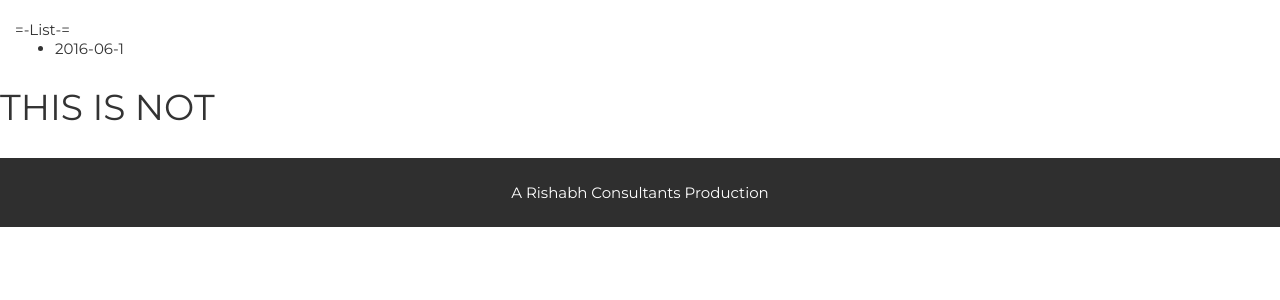
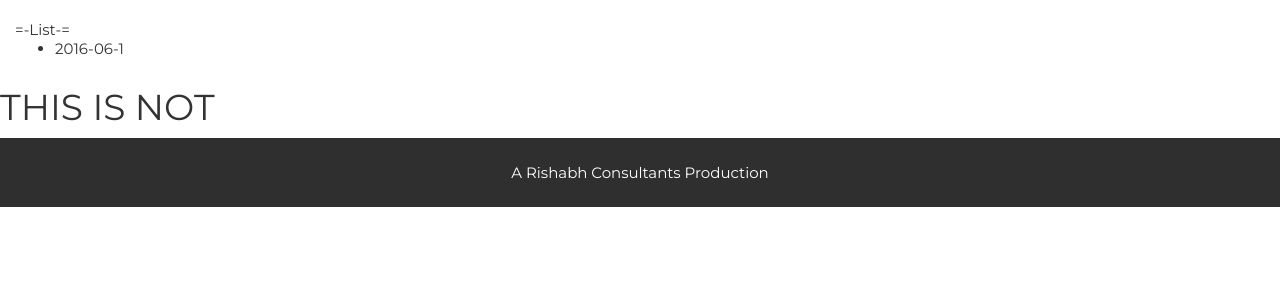
Before and after one commit to rishabhnehra/RCfinal, a Django app: page /dev/dd/ in a window 1280 px wide. Shown: the part 52-352 px from the top of the page. Run offline with Django 3.2, Linux system fonts and the light colour scheme; data that the repository does not hold is empty; some libraries are stand-ins or nearby versions.

Commit message:
Update base.html

```diff
--- a/templates/base.html
+++ b/templates/base.html
@@ -24,7 +24,6 @@
     }
 
     footer{
-      margin-top: 30px;
       padding-top: 25px;
       padding-bottom: 15px;
     }
```
